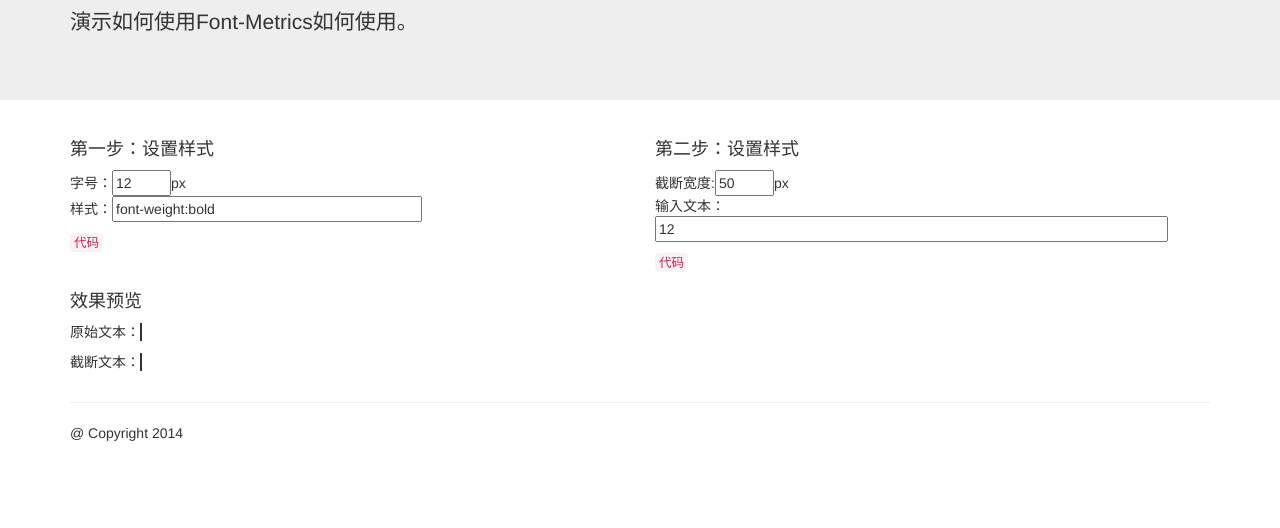
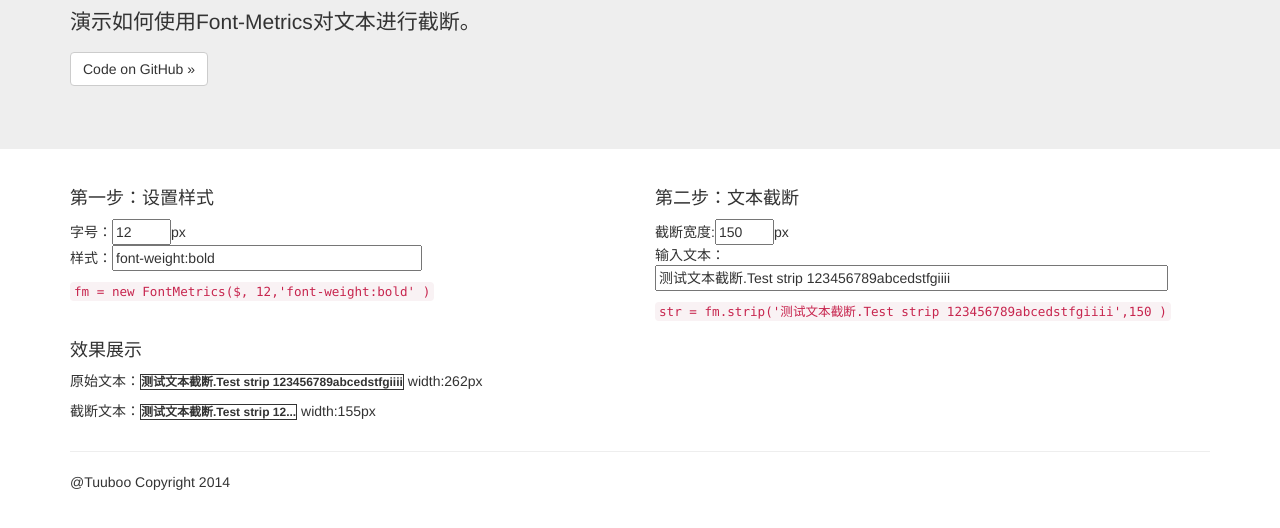
Before and after one commit to tuuboo/JStoolkits, a plain HTML site: page Font-Metrics/demo.html in a window 1280 px wide. Shown: the part 140-668 px from the top of the page. Drawn offline with nearby package versions, Linux system fonts and the light colour scheme.

Commit message:
完成Font-Metrics的demo页面，可以直接在页面中配置参数看到效果

```diff
--- a/Font-Metrics/demo.html
+++ b/Font-Metrics/demo.html
@@ -17,12 +17,26 @@
     <title>Font-Metrics Demo</title>
 
 		<script>
-			$.ready(function(){
-				$("#in_fontsize").on("change", function(){setup();}).fire("change");
-
+			$(document).ready(function(){
+				$("#in_width").on("change", function(e){strip();});
+				$("#in_text").on("change", function(e){strip();});
+				$("#in_fontsize").on("change", function(e){setup();});
+				$("#in_style").on("change", function(e){setup();}).trigger("change")
 			});
 			function setup(){
-					$("#code_setup").text("var fm = new FontMetrics($, "+$("#in_style").val()+",'"+$("#in_fontsize").val()+"' )");
+				$("#code_setup").text("fm = new FontMetrics($, "+$("#in_fontsize").val()+",'"+$("#in_style").val()+"' )");
+				fm = new FontMetrics($, $("#in_fontsize").val(), $("#in_style").val());
+				$("#sp_ori, #sp_strip").attr("style", $("#in_style").val()).css("font-size", $("#in_fontsize").val()+"px").css("border", "1px solid");
+				strip();
+			}
+			function strip(){
+				$("#code_strip").text("str = fm.strip('"+$("#in_text").val()+"',"+$("#in_width").val()+" )");
+
+				$("#sp_ori").text($("#in_text").val());
+				$("#sp_strip").text(fm.strip($("#in_text").val(), parseInt($("#in_width").val())));
+
+				$("#sp_ori_width").text("width:"+$("#sp_ori").width()+"px");
+				$("#sp_strip_width").text("width:"+$("#sp_strip").width()+"px");
 			}
 		</script>
 
@@ -32,7 +46,8 @@
     <div class="jumbotron">
       <div class="container">
         <h1>Font-Metrics Demo</h1>
-        <p>演示如何使用Font-Metrics如何使用。</p>
+        <p>演示如何使用Font-Metrics对文本进行截断。</p>
+				<p><a class="btn btn-default" role="button" href="https://github.com/tuuboo/JStoolkits/tree/master/Font-Metrics">Code on GitHub »</a></p>
       </div>
     </div>
 		<div class="container">
@@ -44,28 +59,28 @@
 						字号：<input type="text" id="in_fontsize" size="4" value="12"/>px<br/>
 						样式：<input type="text" id="in_style" value="font-weight:bold" size="35"/>
 					</p>
-					<p><code id="code_setup">代码</code></p>
+					<p><code id="code_setup"></code></p>
 				</div>
 				<div class="col-md-6">
-					<h4>第二步：设置样式</h4>
+					<h4>第二步：文本截断</h4>
 					<p>
-						截断宽度:<input type="text" id="in_width" size="4" value="50"/>px<br/>
-						输入文本：<input type="text" id="in_text" size="60" value="12"/>
+						截断宽度:<input type="text" id="in_width" size="4" value="150"/>px<br/>
+						输入文本：<input type="text" id="in_text" size="60" value="测试文本截断.Test strip 123456789abcedstfgiiii"/>
 					</p>
 					<p><code id="code_strip">代码</code></p>
 				</div>
 			</div>
 			<div class="row">
 				<div class="col-md-12">
-					<h4>效果预览</h4>
-					<p>原始文本：<span id="sp_ori" style="border:1px solid;"></span></p>
-					<p>截断文本：<span id="sp_strip" style="border:1px solid;"></span></p>
+					<h4>效果展示</h4>
+					<p>原始文本：<span id="sp_ori" style="border:1px solid;"></span> <span id="sp_ori_width"></span></p>
+					<p>截断文本：<span id="sp_strip" style="border:1px solid;"></span> <span id="sp_strip_width"></span></p>
 				</div>
 			</div>
 
 			<hr/>
 			<footer>
-				<p>@ Copyright 2014</p>
+				<p>@Tuuboo Copyright 2014</p>
 			</footer>
 
 		</div>
```
